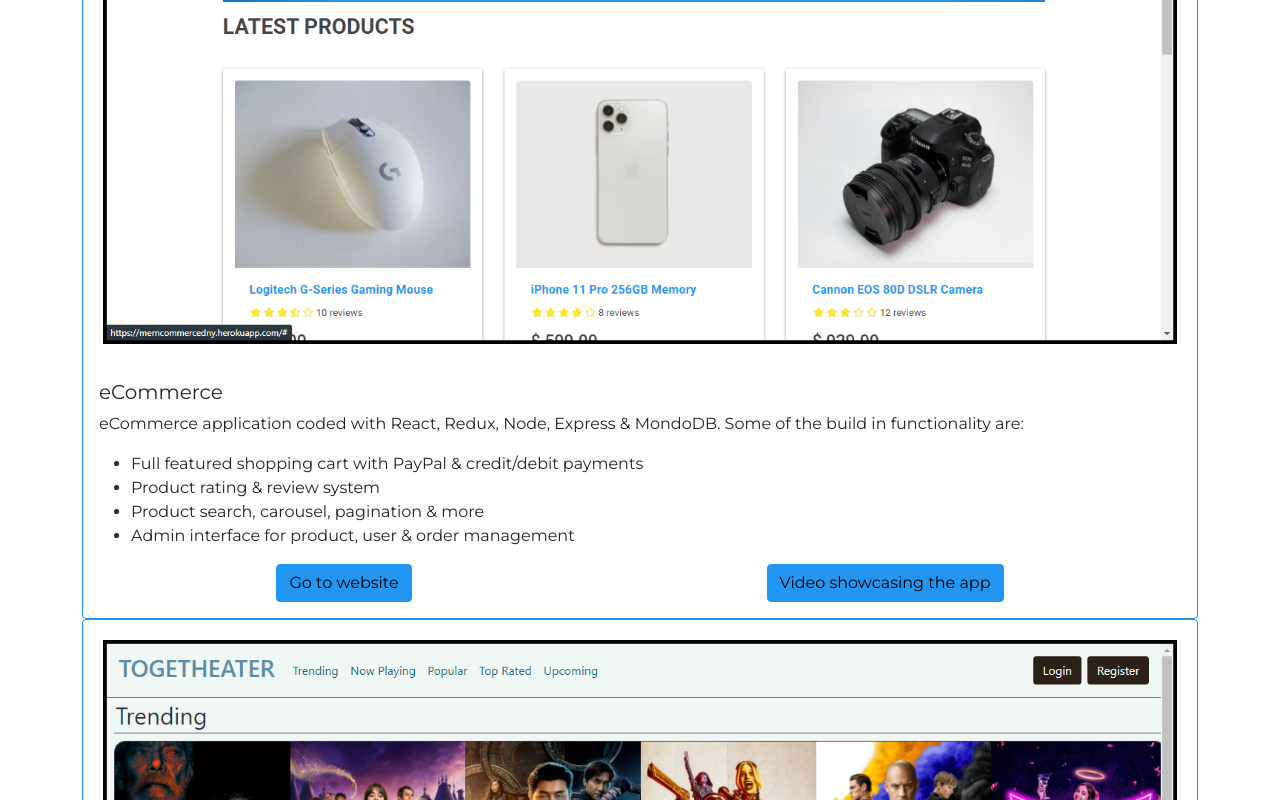
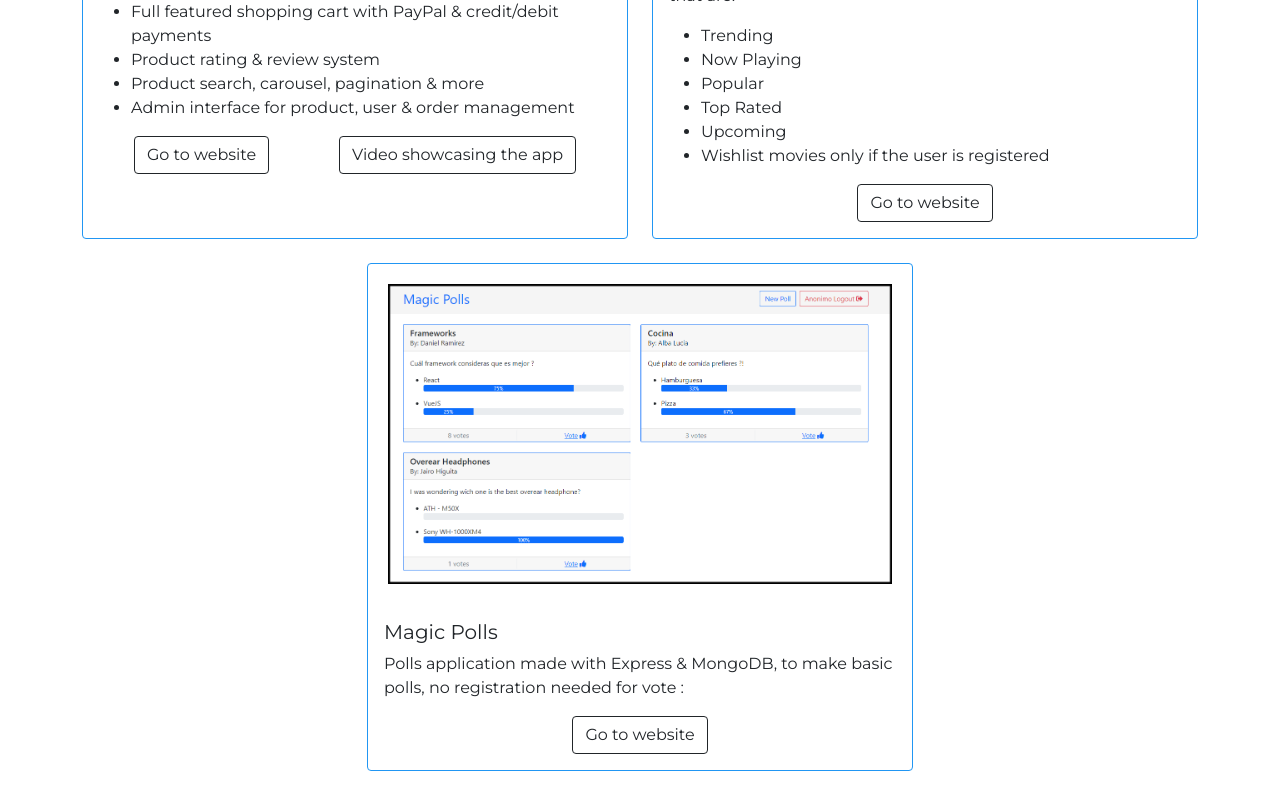
Before and after one commit to danielrs95/personalWeb, a React (Create React App) app: page /portfolio in a window 1280 px wide. Shown: the part 560-1360 px from the top of the page. After the commit the page ends 1331 px from the top, so only its background shows below. Built offline with nearby package versions, Linux system fonts and the light colour scheme.

Commit message:
Agrega MagicPolls al portafolio

```diff
--- a/src/screens/PortfolioScreen.js
+++ b/src/screens/PortfolioScreen.js
@@ -1,19 +1,19 @@
 import React from 'react';
 import mernImg from '../img/mern_homeScreen.png';
 import moviesImg from '../img/togetheater.png';
+import magicPollsImg from '../img/magicPolls.png';
 
 const PortfolioScreen = () => {
   return (
-    <div className='container'>
-      <div className='row justify-content-center '>
-        <div className='col-12 col-lg-12 pt-5'>
-          <h1 className='mb-3 font-weight-bold' style={{ color: '#2196f3' }}>
+    <div className='container mt-2'>
+      <div className='row row-cols-1 row-cols-md-2 g-4 justify-content-center '>
+        <div className='col'>
+          {/* <h1 className='mb-3 font-weight-bold' style={{ color: '#2196f3' }}>
             Portfolio
-          </h1>
+          </h1> */}
 
-          <div className='card-deck'>
           {/* eCommerce APP */}
-            <div className='card border-primary'>
+          <div className='card h-100 border-primary'>
             <img
               src={mernImg}
               className='card-img-top '
@@ -38,7 +38,7 @@
               <div className='d-flex justify-content-around'>
                 <a
                   href='https://merncommercedny.herokuapp.com/'
-                    className='btn btn-primary'
+                  className='btn btn-outline-dark'
                   target='_blank'
                   rel='noreferrer'
                 >
@@ -46,7 +46,7 @@
                 </a>
                 <a
                   href='https://www.linkedin.com/posts/daniel-ramirez-salazar-800081145_mernstack-mernstackdeveloper-javascripts-activity-6775193520903897088-DI71'
-                    className='btn btn-primary'
+                  className='btn btn-outline-dark'
                   target='_blank'
                   rel='noreferrer'
                 >
@@ -55,10 +55,11 @@
               </div>
             </div>
           </div>
+        </div>
 
         {/* Movies APP */}
-
-            <div className='card border-primary '>
+        <div className='col'>
+          <div className='card h-100 border-primary '>
             <img
               src={moviesImg}
               className='card-img-top '
@@ -82,7 +83,37 @@
               <div className='d-flex justify-content-around'>
                 <a
                   href='https://togetheater.herokuapp.com/'
-                    className='btn btn-primary'
+                  className='btn btn-outline-dark'
+                  target='_blank'
+                  rel='noreferrer'
+                >
+                  Go to website
+                </a>
+              </div>
+            </div>
+          </div>
+        </div>
+
+        {/* Polls App */}
+        <div className='col'>
+          <div className='card h-100 border-primary '>
+            <img
+              src={magicPollsImg}
+              className='card-img-top '
+              alt='movies app image'
+              style={{ padding: '1.25rem' }}
+            />
+            <div className='card-body '>
+              <h5 className='card-title'>Magic Polls</h5>
+              <p className='card-text'>
+                Polls application made with Express & MongoDB, to make basic
+                polls, no registration needed for vote :{' '}
+              </p>
+
+              <div className='d-flex justify-content-around'>
+                <a
+                  href='https://magicpolls.herokuapp.com/'
+                  className='btn btn-outline-dark'
                   target='_blank'
                   rel='noreferrer'
                 >
@@ -94,7 +125,6 @@
         </div>
       </div>
     </div>
-    </div>
   );
 };
 
```
Also changed, not shown: src/img/magicPolls.png (added). Lines whose indentation alone changed are shown as unchanged.
